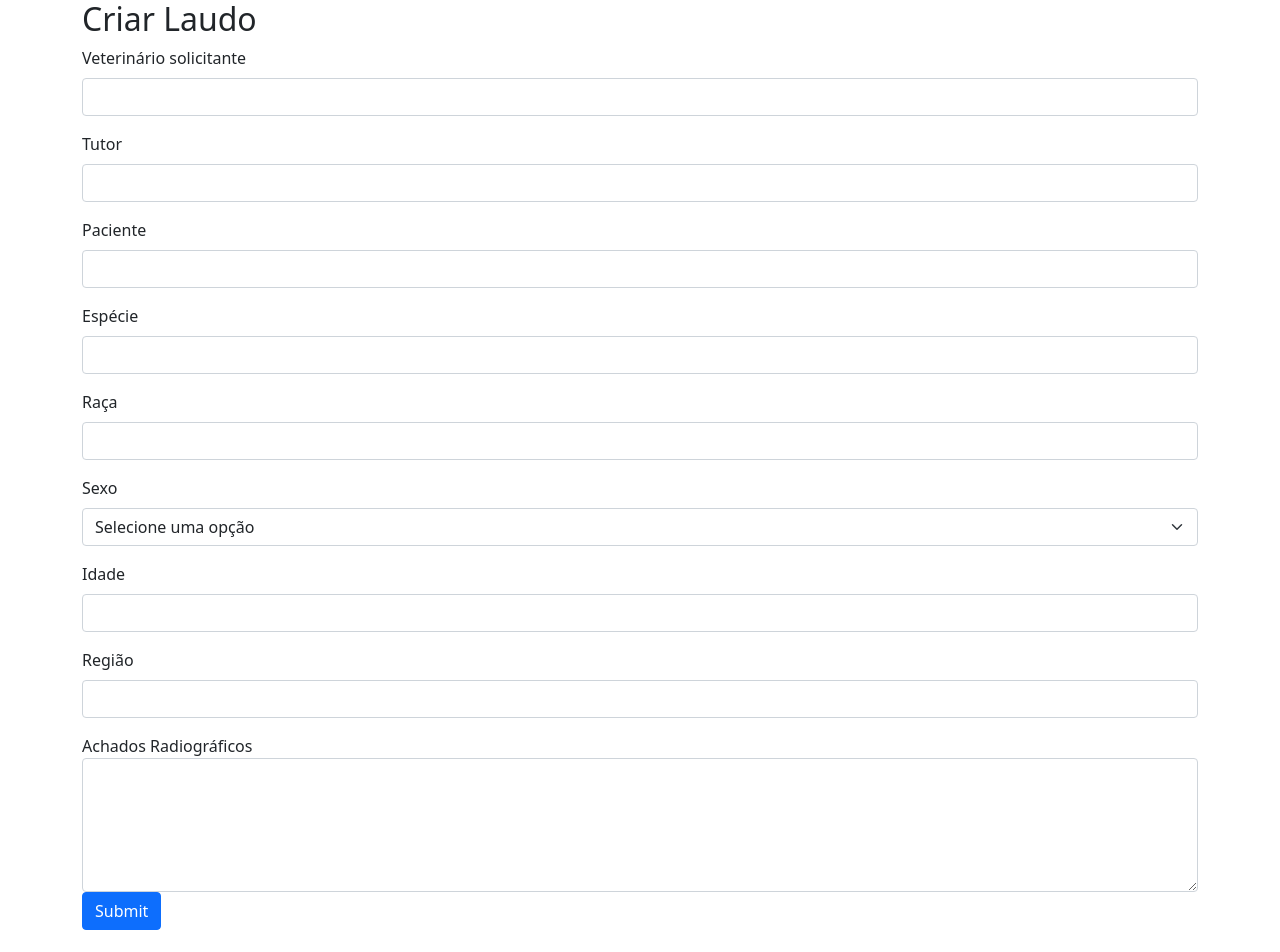
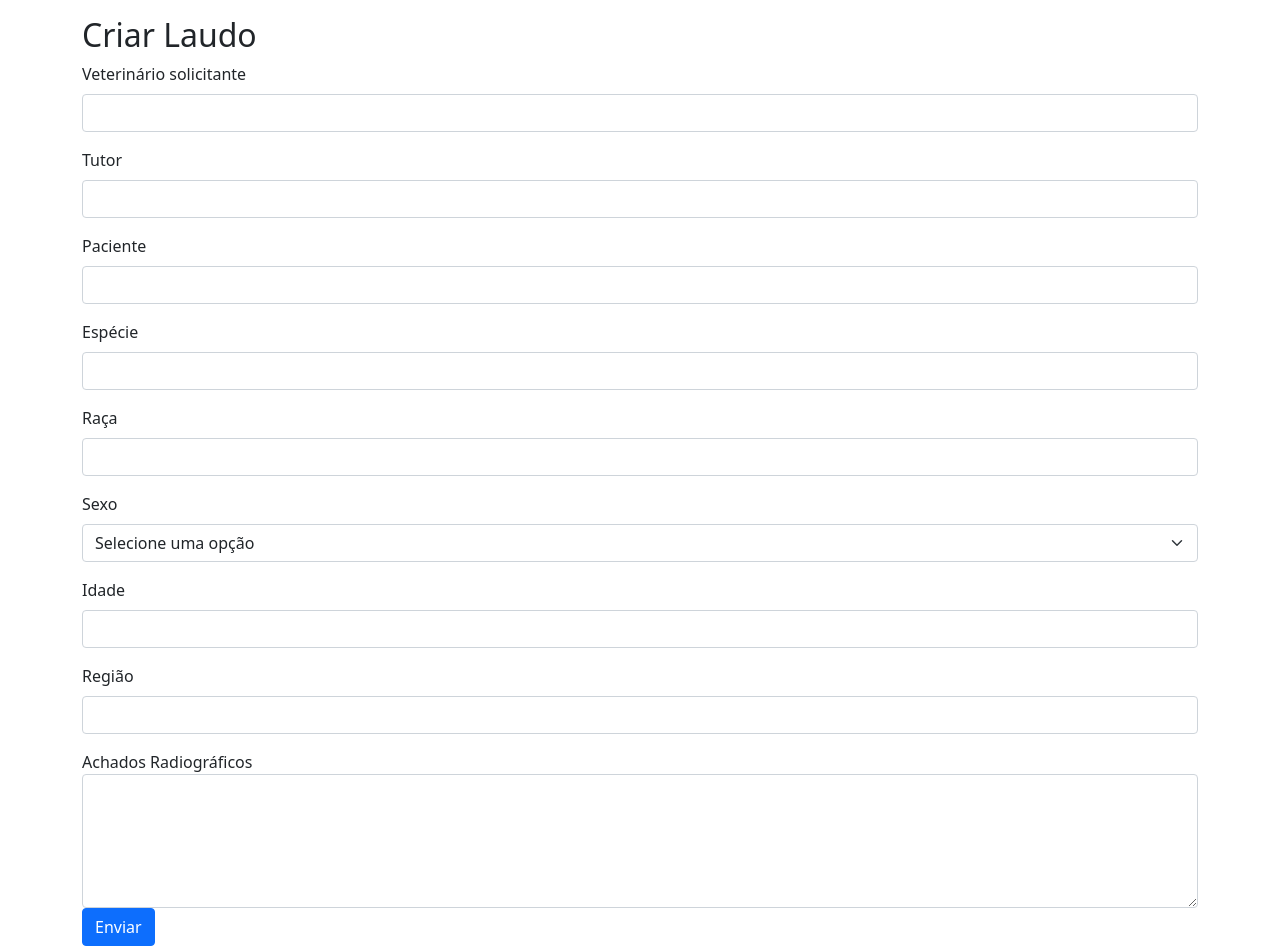
Before and after one commit to daniLdutra/eurekka-challenge, a React (Vite) app in the folder front-eurekka/: page / in a window 1280 px wide. Shown: the top 952 px of the page. Before the commit the page ends 930 px from the top, so only its background shows below. Built offline with nearby package versions, Linux system fonts and the light colour scheme.

Commit message:
feat: created report working

```diff
--- a/front-eurekka/package.json
+++ b/front-eurekka/package.json
@@ -8,6 +8,7 @@
     "preview": "vite preview"
   },
   "dependencies": {
+    "axios": "^0.27.2",
     "bootstrap": "^5.1.3",
     "react": "^18.0.0",
     "react-bootstrap": "^2.4.0",
--- a/front-eurekka/src/components/CreateReport.jsx
+++ b/front-eurekka/src/components/CreateReport.jsx
@@ -1,8 +1,10 @@
+import axios from 'axios';
 import { useState } from 'react';
-import { Form, Button, Container } from 'react-bootstrap';
+import { Form, Button, Container, Alert } from 'react-bootstrap';
 
 export const CreateReport = () => {
   const [values, setValues] = useState({});
+  const [reportCreated, setReportCreated] = useState(false);
 
   const handleChange = (e) => {
     const newValues = values;
@@ -11,10 +13,29 @@ export const CreateReport = () => {
     setValues(newValues);
   };
 
+  const handleSubmit = async (e) => {
+    e.preventDefault();
+    try {
+      await axios.post('http://localhost:3001/report', values);
+      setReportCreated(true);
+      setValues('');
+    } catch (error) {
+      console.log(error);
+    }
+  };
+
   return (
-    <div>
+    <div className="mt-3 mb-5">
+      {(reportCreated && (
+        <Alert
+          style={{ margin: '5% 20%', textAlign: 'center' }}
+          variant={'success'}
+        >
+          Laudo registrado com sucesso!
+        </Alert>
+      )) || (
         <Container className="justify-content-md-center">
-        <Form>
+          <Form onSubmit={handleSubmit}>
             <h2>Criar Laudo</h2>
             <Form.Group className="mb-3">
               <Form.Label>Veterinário solicitante</Form.Label>
@@ -68,7 +89,11 @@ export const CreateReport = () => {
 
             <Form.Group className="mb-3">
               <Form.Label>Sexo</Form.Label>
-            <Form.Select value={values.sex} name="sex" onChange={handleChange}>
+              <Form.Select
+                value={values.sex}
+                name="sex"
+                onChange={handleChange}
+              >
                 <option value="">Selecione uma opção</option>
                 <option value="F">Fêmea</option>
                 <option value="M">Macho</option>
@@ -109,10 +134,11 @@ export const CreateReport = () => {
               />
             </div>
             <Button variant="primary" type="submit">
-            Submit
+              Enviar
             </Button>
           </Form>
         </Container>
+      )}
     </div>
   );
 };
```
Also changed, not shown: 1 other file (tests, documents, lock files or other folders). Lines whose indentation alone changed are shown as unchanged.
